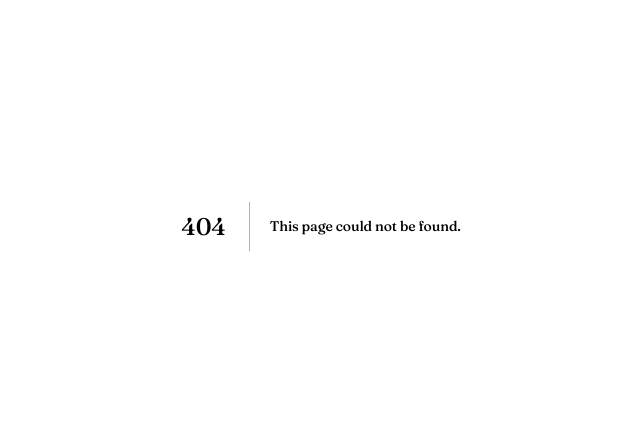
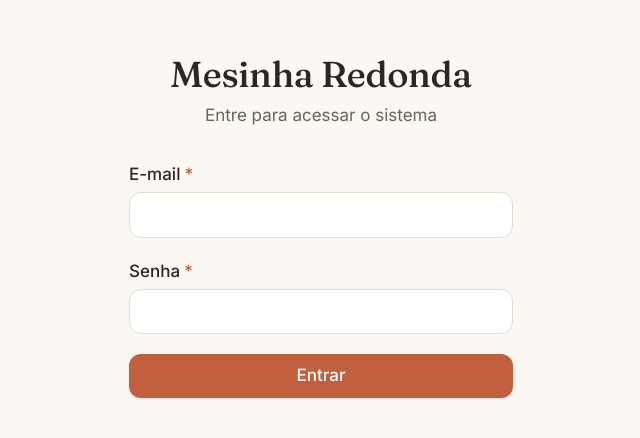
Before and after one commit to lucasdahbar/vincloestudos, a Next.js app: page /login in a window 1280 px wide. Before the commit this address had no page. Shown: the part 174-612 px from the top of the page, without its empty margins (319-959 px from the left). Built offline with nearby package versions, Linux system fonts and the light colour scheme; no server answers.

Commit message:
feat(auth): login, logout e leitura de sessao com papel

```diff
--- /dev/null
+++ b/src/app/login/acoes.ts
@@ -0,0 +1,27 @@
+'use server'
+
+import { revalidatePath } from 'next/cache'
+import { redirect } from 'next/navigation'
+import { clienteServidor } from '@/dados/cliente'
+
+export async function entrar(_anterior: string | null, dados: FormData): Promise<string | null> {
+  const email = String(dados.get('email') ?? '').trim()
+  const senha = String(dados.get('senha') ?? '')
+
+  if (!email || !senha) return 'Preencha o e-mail e a senha.'
+
+  const supabase = await clienteServidor()
+  const { error } = await supabase.auth.signInWithPassword({ email, password: senha })
+
+  if (error) return 'E-mail ou senha incorretos. Confira e tente de novo.'
+
+  revalidatePath('/', 'layout')
+  redirect('/')
+}
+
+export async function sair() {
+  const supabase = await clienteServidor()
+  await supabase.auth.signOut()
+  revalidatePath('/', 'layout')
+  redirect('/login')
+}
--- /dev/null
+++ b/src/app/login/page.tsx
@@ -0,0 +1,55 @@
+'use client'
+
+import { useActionState } from 'react'
+import { motion } from 'motion/react'
+import { entrar } from './acoes'
+import { Botao } from '@/ui/Botao'
+import { Campo, entradaClasse } from '@/ui/Campo'
+import { entrada } from '@/ui/animacoes'
+
+export default function PaginaLogin() {
+  const [erro, acao, pendente] = useActionState(entrar, null)
+
+  return (
+    <main className="grid min-h-dvh place-items-center px-4">
+      <motion.div variants={entrada} initial="oculto" animate="visivel" className="w-full max-w-sm">
+        <div className="mb-8 text-center">
+          <h1 className="text-4xl">Mesinha Redonda</h1>
+          <p className="mt-2 text-tinta-suave">Entre para acessar o sistema</p>
+        </div>
+
+        <form action={acao} className="flex flex-col gap-5">
+          <Campo etiqueta="E-mail" obrigatorio>
+            <input
+              name="email"
+              type="email"
+              autoComplete="email"
+              required
+              className={entradaClasse}
+            />
+          </Campo>
+
+          <Campo etiqueta="Senha" obrigatorio>
+            <input
+              name="senha"
+              type="password"
+              autoComplete="current-password"
+              required
+              className={entradaClasse}
+            />
+          </Campo>
+
+          {erro && (
+            <p role="alert" className="rounded-campo bg-erro-suave px-4 py-3 text-erro">
+              {erro}
+            </p>
+          )}
+
+          <Botao type="submit" disabled={pendente}>
+            {pendente ? 'Entrando…' : 'Entrar'}
+          </Botao>
+        </form>
+      </motion.div>
+    </main>
+  )
+}
--- /dev/null
+++ b/src/dados/sessao.ts
@@ -0,0 +1,47 @@
+import 'server-only'
+import { redirect } from 'next/navigation'
+import { clienteServidor } from './cliente'
+import type { Papel } from '@/dominio/tipos'
+
+export interface SessaoAtual {
+  usuarioId: string
+  nome: string
+  papel: Papel
+  professorId: number | null
+}
+
+export async function sessaoAtual(): Promise<SessaoAtual | null> {
+  const supabase = await clienteServidor()
+  const {
+    data: { user },
+  } = await supabase.auth.getUser()
+  if (!user) return null
+
+  const { data: perfil } = await supabase
+    .from('perfis')
+    .select('nome, papel, professor_id')
+    .eq('usuario_id', user.id)
+    .single()
+
+  if (!perfil) return null
+
+  return {
+    usuarioId: user.id,
+    nome: perfil.nome,
+    papel: perfil.papel,
+    professorId: perfil.professor_id,
+  }
+}
+
+/** Usar no topo de toda pagina protegida. */
+export async function exigirSessao(): Promise<SessaoAtual> {
+  const sessao = await sessaoAtual()
+  if (!sessao) redirect('/login')
+  return sessao
+}
+
+export async function exigirGestora(): Promise<SessaoAtual> {
+  const sessao = await exigirSessao()
+  if (sessao.papel !== 'gestora') redirect('/')
+  return sessao
+}
```
Also changed, not shown: src/app/(app)/page.tsx (renamed from src/app/page.tsx).
